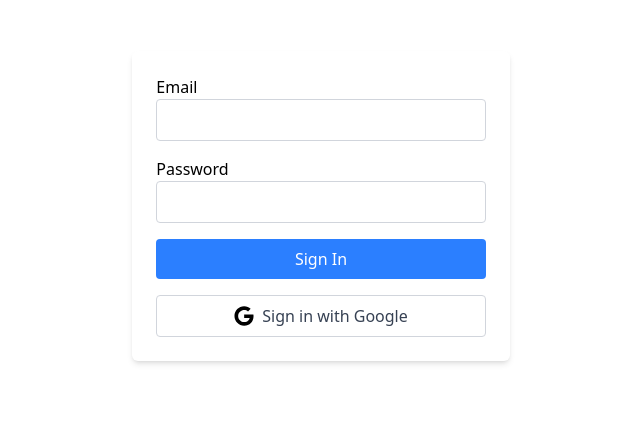
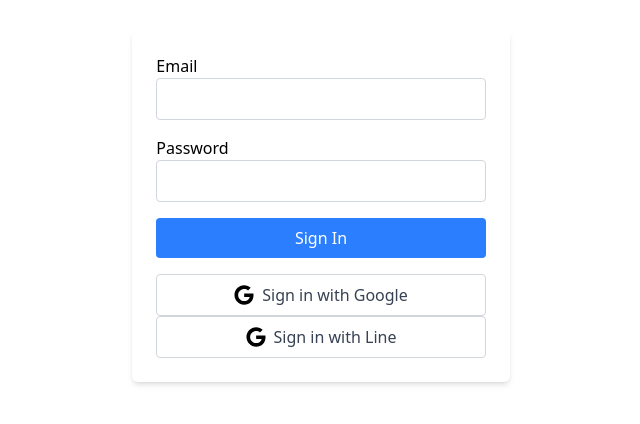
Before and after one commit to KrittinI/tic-tac-toe, a Next.js app: page / in a window 1280 px wide. Shown: the part 194-618 px from the top of the page, without its empty margins (319-959 px from the left). Built offline with nearby package versions, Linux system fonts and the light colour scheme; no server answers.

Commit message:
:zap: login line

```diff
--- a/app/page.tsx
+++ b/app/page.tsx
@@ -78,6 +78,21 @@ export default function SignIn() {
           </svg>
           Sign in with Google
         </button>
+        <button
+          type="button"
+          onClick={() => signIn('line')}
+          className="w-full flex items-center justify-center gap-2 bg-white border border-gray-300 text-gray-700 py-2 rounded"
+        >
+          <svg
+            xmlns="http://www.w3.org/2000/svg"
+            viewBox="0 0 488 512"
+            width="20"
+            height="20"
+          >
+            <path d="M488 261.8C488 403.3 391.1 504 248 504 110.8 504 0 393.2 0 256S110.8 8 248 8c66.8 0 123 24.5 166.3 64.9l-67.5 64.9C258.5 52.6 94.3 116.6 94.3 256c0 86.5 69.1 156.6 153.7 156.6 98.2 0 135-70.4 140.8-106.9H248v-85.3h236.1c2.3 12.7 3.9 24.9 3.9 41.4z" />
+          </svg>
+          Sign in with Line
+        </button>
       </form>
     </div>
   )
```
